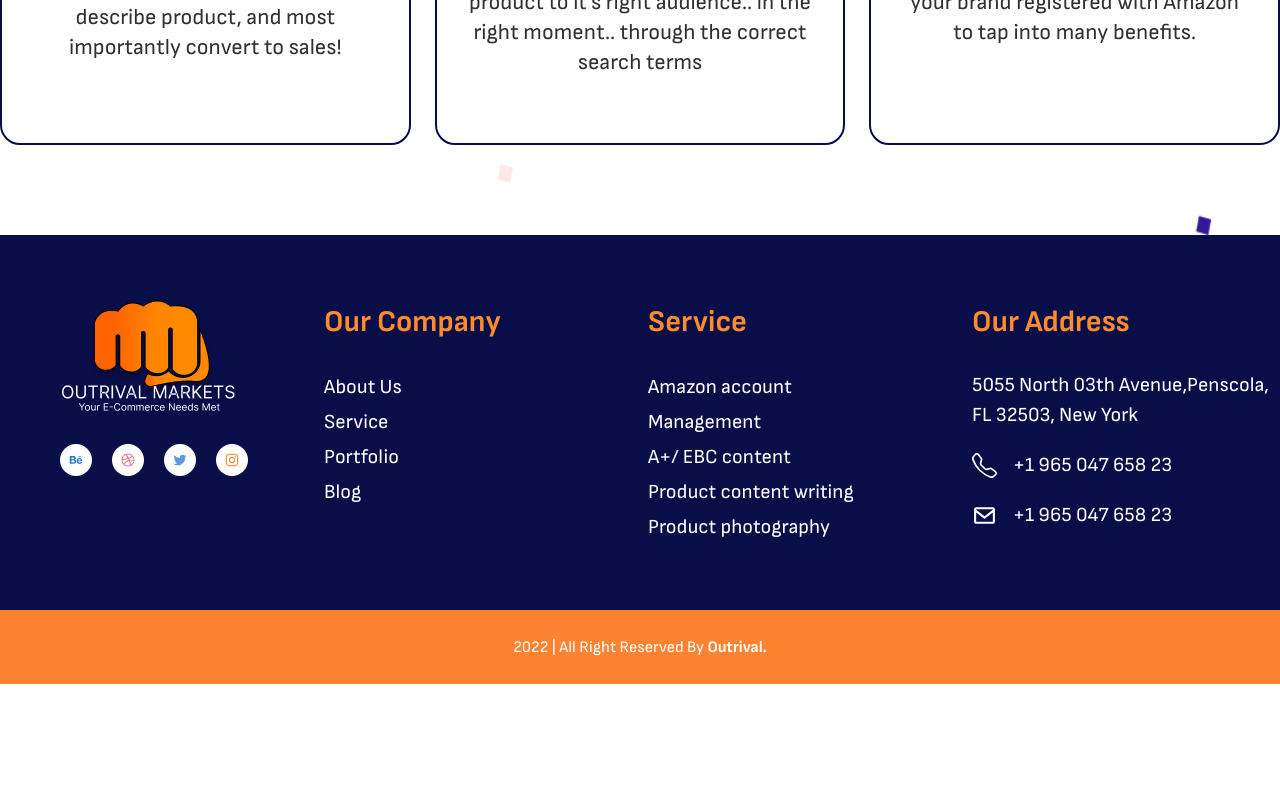
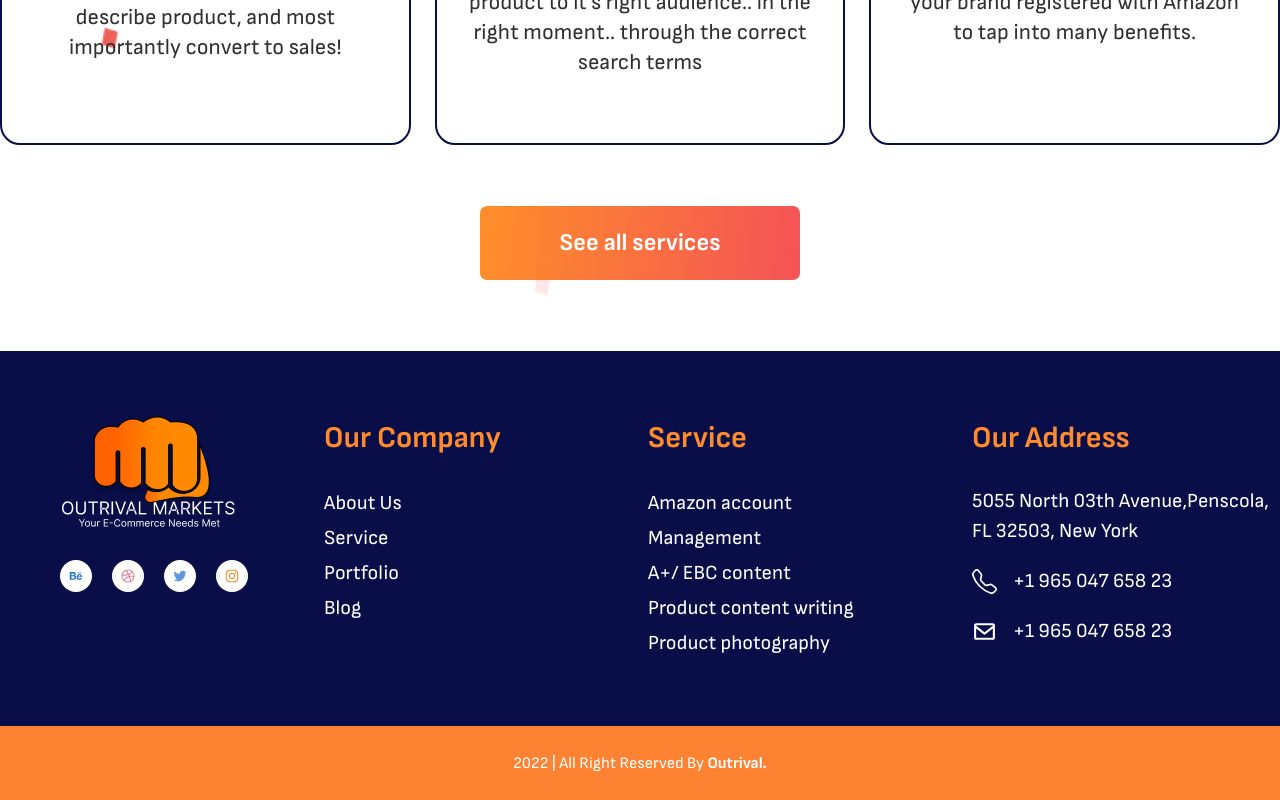
Before and after one commit to naimkst/0utrivalmarkets, a Next.js app: page / in a window 1280 px wide. Shown: the part 5861-6661 px from the top of the page. Before the commit the page ends 6545 px from the top, so only its background shows below. Built offline with nearby package versions, Linux system fonts and the light colour scheme.

Commit message:
Seller Section Done

```diff
--- a/components/HomePage/SellerSection.tsx
+++ b/components/HomePage/SellerSection.tsx
@@ -17,7 +17,6 @@ export default function SellerSection() {
                 <br /> sellers.
               </p>
             </div>
-
             <div className="grid grid-cols-3 gap-6 items-center justify-center content-center mt-14">
               <div className="border-2 border-[#090D48] text-center rounded-[20px] h-[380px] items-center justify-center p-[30px] flex hover:bg-gradient-to-t from-[#F55555] group to-[#FF8C2C] hover:cursor-pointer">
                 <div>
@@ -339,7 +338,6 @@ export default function SellerSection() {
                   </div>
                 </div>
               </div>
-
               <div className="border-2 border-[#090D48] text-center rounded-[20px] h-[380px] items-center justify-center p-[30px] flex hover:bg-gradient-to-t from-[#F55555] group to-[#FF8C2C] hover:cursor-pointer">
                 <div>
                   <div>
@@ -389,6 +387,11 @@ export default function SellerSection() {
               </div>
             </div>
           </div>
+
+<div className="text-center justify-center mt-20">
+          <a className="buttonBg py-[25px] px-[80px] text-center items-center text-white text-[24px] font-bold rounded-[7px]" href="/">See all services</a>
+
+</div>
         </div>
       </div>
     </>
```
